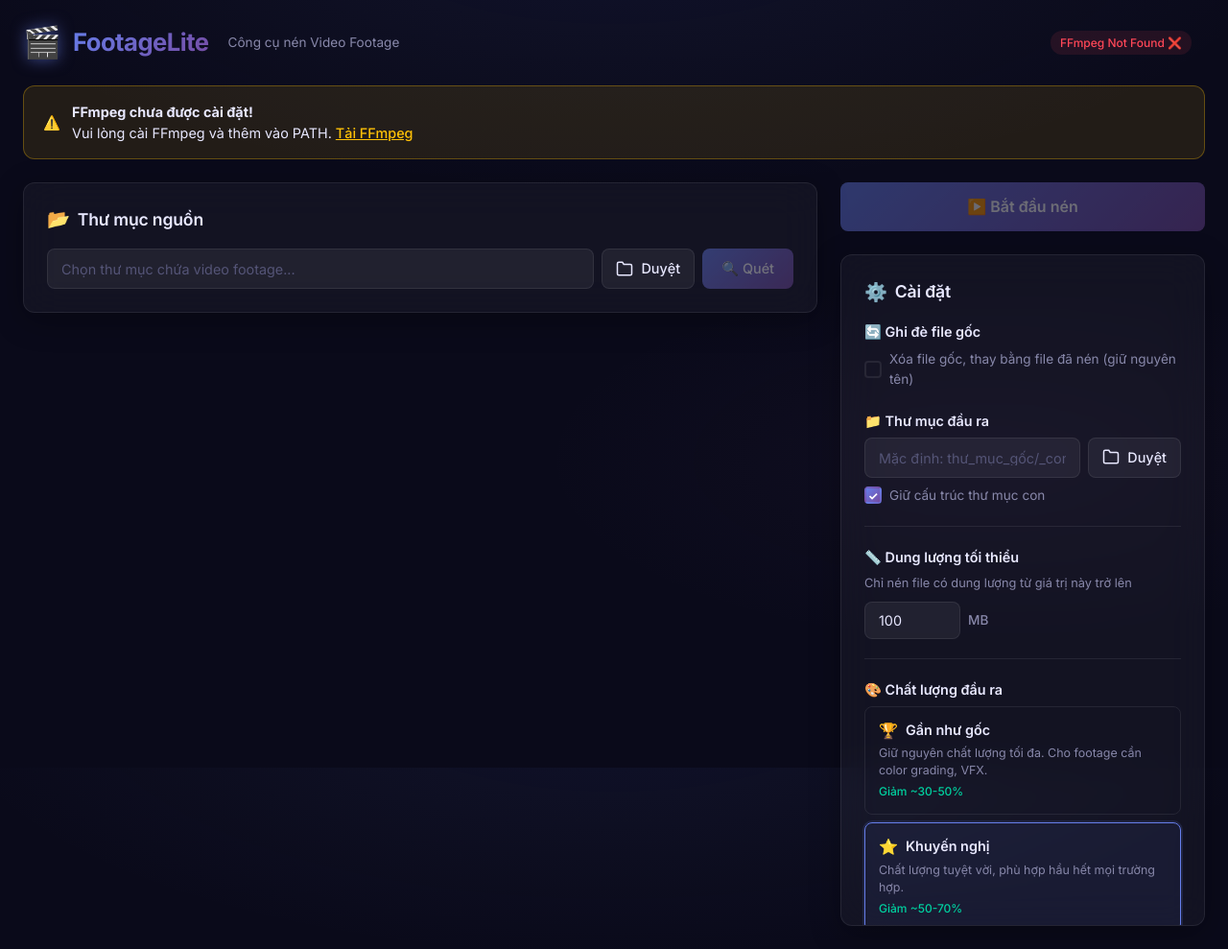
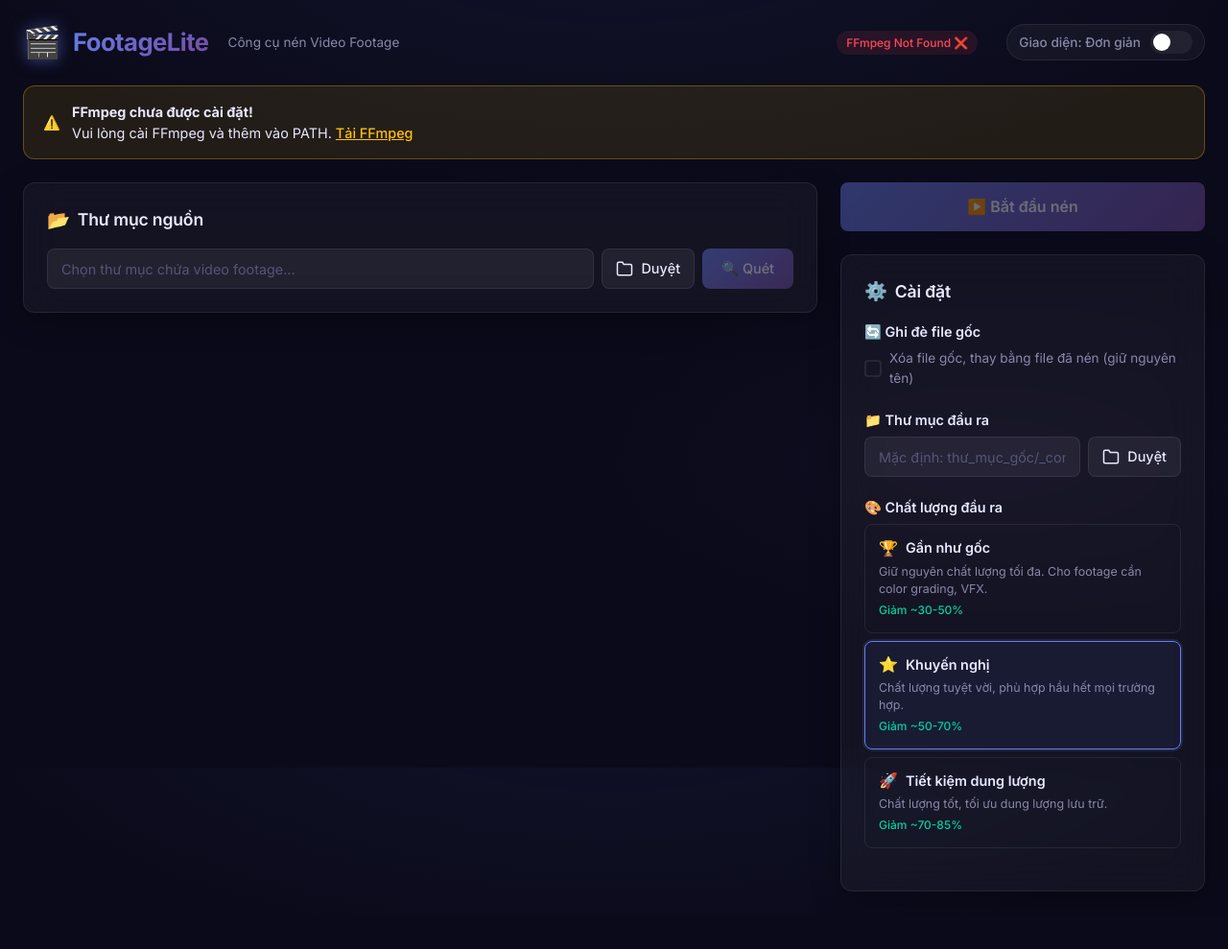
Before and after one commit to vietsonvnn/footage-lite, a Flask app: page / in a window 1280 px wide. Shown: the whole page at 96% size. After the commit the page ends 929 px from the top, so only its background shows below. Run offline with Flask 3, Linux system fonts and the light colour scheme.

Commit message:
Update UI: styles, app.js and index template
Co-Authored-By: Claude Opus 4.8 <noreply@anthropic.com>

```diff
--- a/static/css/style.css
+++ b/static/css/style.css
@@ -182,7 +182,81 @@ a:hover {
 .header-actions {
   display: flex;
   align-items: center;
+  gap: 16px;
+}
+
+/* -----------------------------------------------------------
+   Toggle Switch (Simple / Advanced UI)
+   ----------------------------------------------------------- */
+.mode-toggle {
+  display: flex;
+  align-items: center;
   gap: 10px;
+  background: var(--bg-card);
+  padding: 6px 12px;
+  border-radius: 20px;
+  border: 1px solid var(--border);
+}
+
+.mode-label {
+  font-size: 0.85rem;
+  font-weight: 500;
+  color: var(--text-secondary);
+}
+
+.switch {
+  position: relative;
+  display: inline-block;
+  width: 44px;
+  height: 24px;
+}
+
+.switch input {
+  opacity: 0;
+  width: 0;
+  height: 0;
+}
+
+.slider-toggle {
+  position: absolute;
+  cursor: pointer;
+  top: 0; left: 0; right: 0; bottom: 0;
+  background-color: var(--bg-input);
+  transition: .4s;
+}
+
+.slider-toggle:before {
+  position: absolute;
+  content: "";
+  height: 18px;
+  width: 18px;
+  left: 3px;
+  bottom: 3px;
+  background-color: white;
+  transition: .4s;
+}
+
+input:checked + .slider-toggle {
+  background: var(--accent-gradient);
+}
+
+input:checked + .slider-toggle:before {
+  transform: translateX(20px);
+}
+
+.slider-toggle.round {
+  border-radius: 24px;
+}
+
+.slider-toggle.round:before {
+  border-radius: 50%;
+}
+
+/* -----------------------------------------------------------
+   Simple Mode Logic
+   ----------------------------------------------------------- */
+body.mode-simple .advanced-mode-only {
+  display: none !important;
 }
 
 /* -----------------------------------------------------------
--- a/static/js/app.js
+++ b/static/js/app.js
@@ -731,6 +731,29 @@ function setupQualityOptions() {
 // ─── Event Listeners Setup ───────────────────────────────────────────────────
 
 function setupEventListeners() {
+  // UI Mode Toggle
+  const modeToggle = $('#ui-mode-toggle');
+  const modeLabel = $('#mode-label');
+
+  // Load saved preference or default to simple
+  const savedMode = localStorage.getItem('footage_ui_mode') || 'simple';
+  if (modeToggle) {
+    modeToggle.checked = savedMode === 'advanced';
+    document.body.classList.toggle('mode-simple', !modeToggle.checked);
+    if (modeLabel) {
+      modeLabel.textContent = modeToggle.checked ? 'Giao diện: Nâng cao' : 'Giao diện: Đơn giản';
+    }
+
+    modeToggle.addEventListener('change', (e) => {
+      const isAdvanced = e.target.checked;
+      document.body.classList.toggle('mode-simple', !isAdvanced);
+      if (modeLabel) {
+        modeLabel.textContent = isAdvanced ? 'Giao diện: Nâng cao' : 'Giao diện: Đơn giản';
+      }
+      localStorage.setItem('footage_ui_mode', isAdvanced ? 'advanced' : 'simple');
+    });
+  }
+
   const btnBrowseSource = $('#btn-browse-source');
   const sourceInput = $('#source-path');
   const btnScan = $('#btn-scan');
--- a/templates/index.html
+++ b/templates/index.html
@@ -8,9 +8,9 @@
   <link rel="preconnect" href="https://fonts.googleapis.com">
   <link rel="preconnect" href="https://fonts.gstatic.com" crossorigin>
   <link href="https://fonts.googleapis.com/css2?family=Inter:wght@300;400;500;600;700&display=swap" rel="stylesheet">
-  <link rel="stylesheet" href="{{ url_for('static', filename='css/style.css') }}">
+  <link rel="stylesheet" href="{{ url_for('static', filename='css/style.css') }}?v=2">
 </head>
-<body>
+<body class="mode-simple">
   <div class="app-container">
 
     <!-- Header -->
@@ -20,7 +20,16 @@
         <h1>FootageLite</h1>
         <span class="header-subtitle">Công cụ nén Video Footage</span>
       </div>
-      <div id="ffmpeg-status" class="ffmpeg-status"></div>
+      <div class="header-actions">
+        <div id="ffmpeg-status" class="ffmpeg-status"></div>
+        <div class="mode-toggle">
+          <span class="mode-label" id="mode-label">Giao diện: Đơn giản</span>
+          <label class="switch">
+            <input type="checkbox" id="ui-mode-toggle">
+            <span class="slider-toggle round"></span>
+          </label>
+        </div>
+      </div>
     </header>
 
     <!-- FFmpeg Warning Banner (hidden by default) -->
@@ -199,17 +208,17 @@
                 Duyệt
               </button>
             </div>
-            <label class="checkbox-custom" style="margin-top: 8px;">
+            <label class="checkbox-custom advanced-mode-only" style="margin-top: 8px;">
               <input type="checkbox" id="keep-structure" checked>
               <span class="checkmark"></span>
               Giữ cấu trúc thư mục con
             </label>
           </div>
 
-          <hr class="divider">
+          <hr class="divider advanced-mode-only">
 
           <!-- Size Threshold -->
-          <div class="setting-group">
+          <div class="setting-group advanced-mode-only">
             <label class="setting-label">📏 Dung lượng tối thiểu</label>
             <p class="setting-desc">Chỉ nén file có dung lượng từ giá trị này trở lên</p>
             <div class="size-threshold-input">
@@ -218,7 +227,7 @@
             </div>
           </div>
 
-          <hr class="divider">
+          <hr class="divider advanced-mode-only">
 
           <!-- Quality Preset -->
           <div class="setting-group">
@@ -248,7 +257,7 @@
                 <p class="quality-desc">Chất lượng tốt, tối ưu dung lượng lưu trữ.</p>
                 <span class="quality-estimate">Giảm ~70-85%</span>
               </div>
-              <div class="quality-option" data-crf="custom" data-preset="medium">
+              <div class="quality-option advanced-mode-only" data-crf="custom" data-preset="medium">
                 <div class="quality-header">
                   <span class="quality-badge">🔧</span>
                   <strong>Tùy chỉnh</strong>
@@ -269,10 +278,10 @@
             </div>
           </div>
 
-          <hr class="divider">
+          <hr class="divider advanced-mode-only">
 
           <!-- Codec -->
-          <div class="setting-group">
+          <div class="setting-group advanced-mode-only">
             <label class="setting-label">🎞️ Codec</label>
             <div class="select-wrapper">
               <select id="codec-select" class="select">
@@ -283,7 +292,7 @@
           </div>
 
           <!-- Hardware Acceleration -->
-          <div class="setting-group">
+          <div class="setting-group advanced-mode-only">
             <label class="setting-label">🚀 Tăng tốc phần cứng</label>
             <div id="hw-accel-status" class="hw-accel-status">
               <span class="hw-loading">Đang phát hiện GPU...</span>
@@ -296,7 +305,7 @@
           </div>
 
           <!-- Encoder Speed -->
-          <div class="setting-group">
+          <div class="setting-group advanced-mode-only">
             <label class="setting-label">🏎️ Tốc độ mã hóa: <strong id="preset-value">medium</strong></label>
             <p class="setting-desc">Chậm hơn = nén hiệu quả hơn (file nhỏ hơn)</p>
             <input type="range" id="encoder-preset" class="slider" min="0" max="8" value="4">
@@ -316,6 +325,6 @@
     <p id="loading-text">Đang quét file...</p>
   </div>
 
-  <script src="{{ url_for('static', filename='js/app.js') }}"></script>
+  <script src="{{ url_for('static', filename='js/app.js') }}?v=2"></script>
 </body>
 </html>
```
